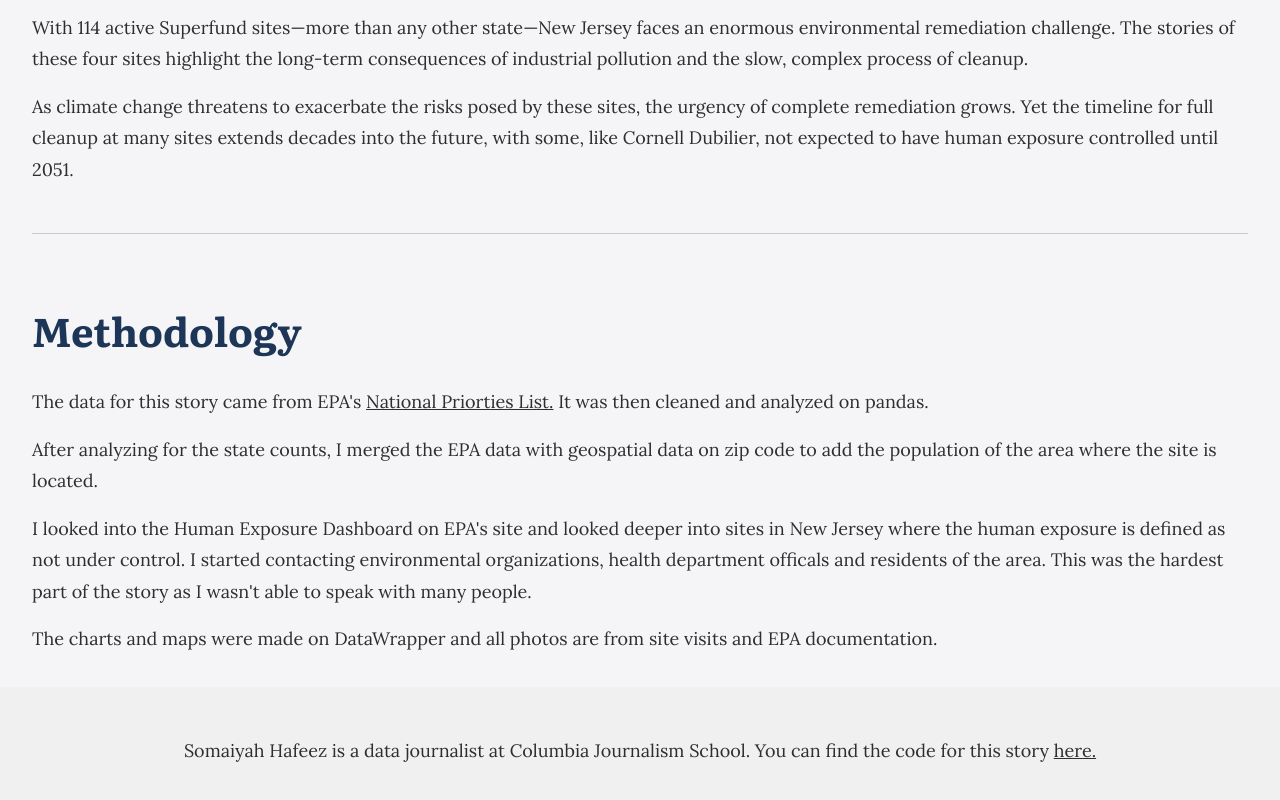
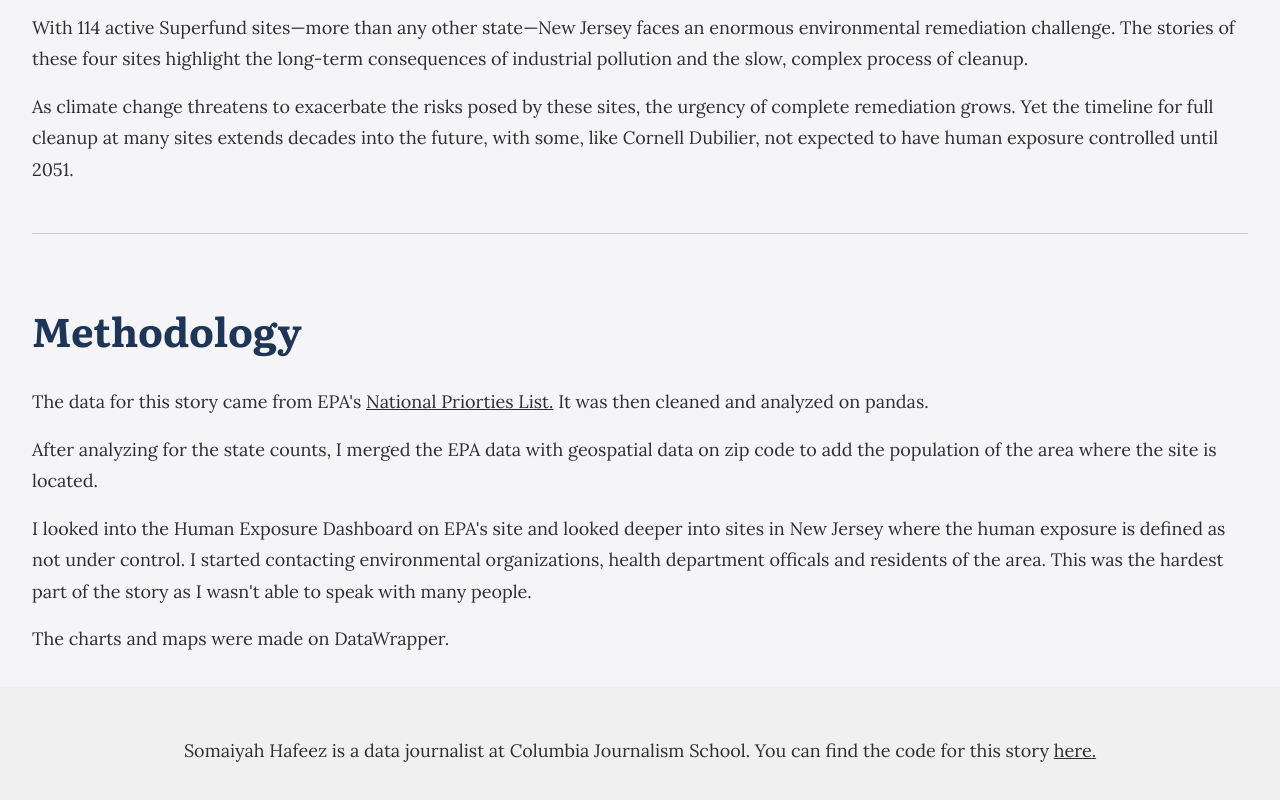
Before and after one commit to somaiyahhafeez/superfund, a plain HTML site: page index.html in a window 1280 px wide. Shown: the part 5691-6491 px from the top of the page. Drawn offline with Linux system fonts and the light colour scheme.

Commit message:
Update index.html

```diff
--- a/index.html
+++ b/index.html
@@ -485,7 +485,7 @@
             <p>The data for this story came from EPA's <a href="https://semspub.epa.gov/work/HQ/406089.pdf"> National Priorties List.</a> It was then cleaned and analyzed on pandas.</p>
             <p>After analyzing for the state counts, I merged the EPA data with geospatial data on zip code to add the population of the area where the site is located.</p>
             <p>I looked into the Human Exposure Dashboard on EPA's site and looked deeper into sites in New Jersey where the human exposure is defined as not under control. I started contacting environmental organizations, health department officals and residents of the area. This was the hardest part of the story as I wasn't able to speak with many people.</p>
-            <p>The charts and maps were made on DataWrapper and all photos are from site visits and EPA documentation.</p>
+            <p>The charts and maps were made on DataWrapper.</p>
         </div>
     </main>
 
```
